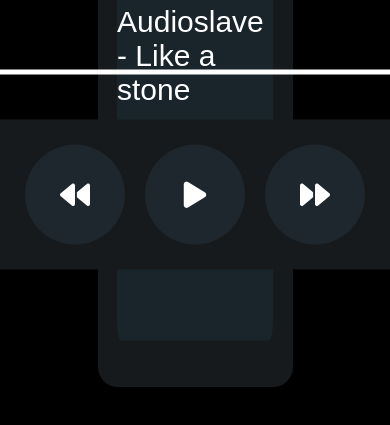
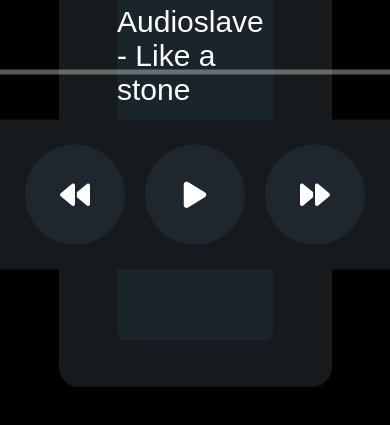
Before and after one commit to SorensenG/Music-Player, a plain HTML site: page index.html in a window 390 px wide. Shown: the part 415-840 px from the top of the page. Drawn offline with Linux system fonts and the light colour scheme.

Commit message:
Add files via upload

```diff
--- a/index.html
+++ b/index.html
@@ -23,7 +23,9 @@
         <div class="container">
             <img id="img" src="" alt="">
             <p id="music-name"></p>
-            <div id="time-bar" ></div>
+            <div id="time-bar" >
+                <div id="progress"></div>
+            </div>
             <div id="number">
                 <h2>
                     0:00
--- a/scirp.js
+++ b/scirp.js
@@ -3,8 +3,8 @@ const playButon = document.getElementById('play');
 const finalTime = document.getElementById('final-Time');
 const musicName = document.getElementById('music-name');
 const timeBar = document.getElementById('time-bar');
-const progress = document.createElement('div');
-timeBar.appendChild(progress);
+const progressBar = document.getElementById('progress')
+
 
 let i = 0;
 let curretnSong = 0;
@@ -26,7 +26,7 @@ const musics = [{
 },
 ]
 
-
+progressBar.style.width = '10%';
 
 
 function updateMusic() {
--- a/style.css
+++ b/style.css
@@ -66,9 +66,14 @@ img{
     position: absolute;
     width: 500px;
     height: 5px;
-    background-color: #ffffff;
+    background-color: #ffffff58;
     border-radius: 10px;
     transform: translate(0%, 320px);
+}
+#progress {
+    height: 100%;
+    background: #ffffff;
+
 }
 #number{
     font-family: Arial, Helvetica, sans-serif;
@@ -119,3 +124,14 @@ button i {
     position: absolute;
     transform: translate(0,0);
 }
+
+
+@media(max-width:400px){
+
+    .wrapper{
+        width: 70vw;
+    }
+
+
+
+}
```
